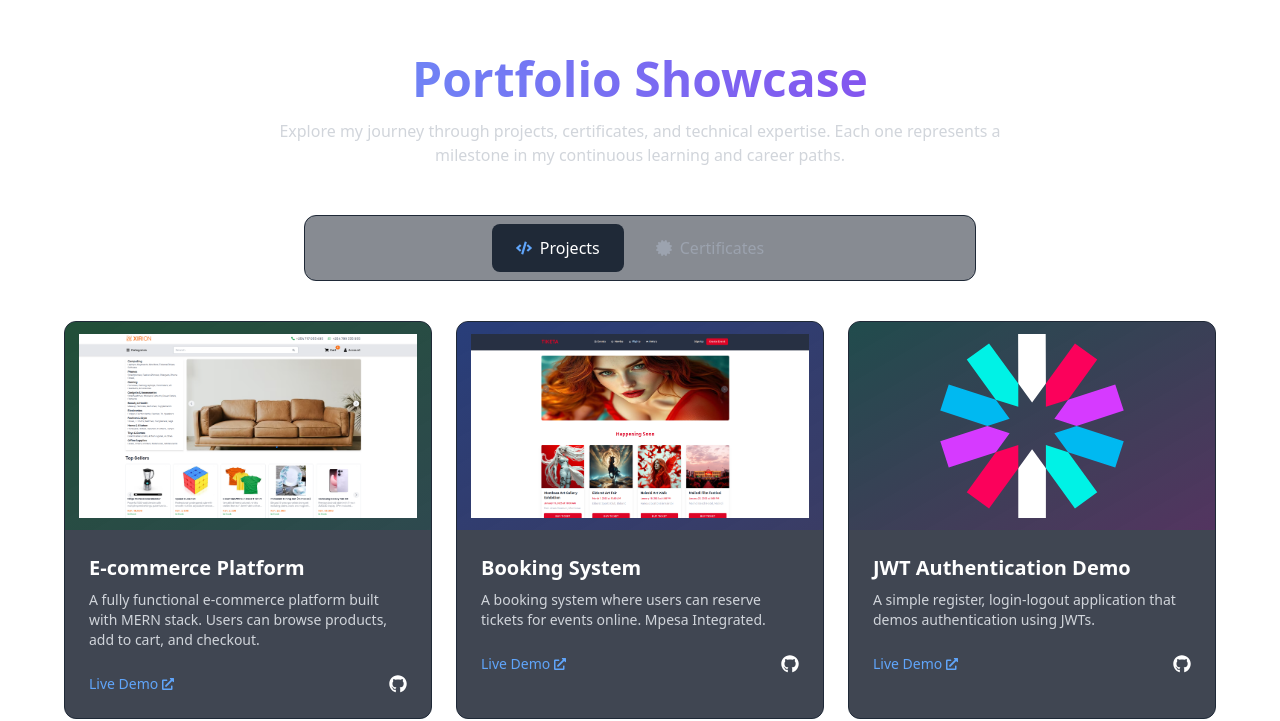
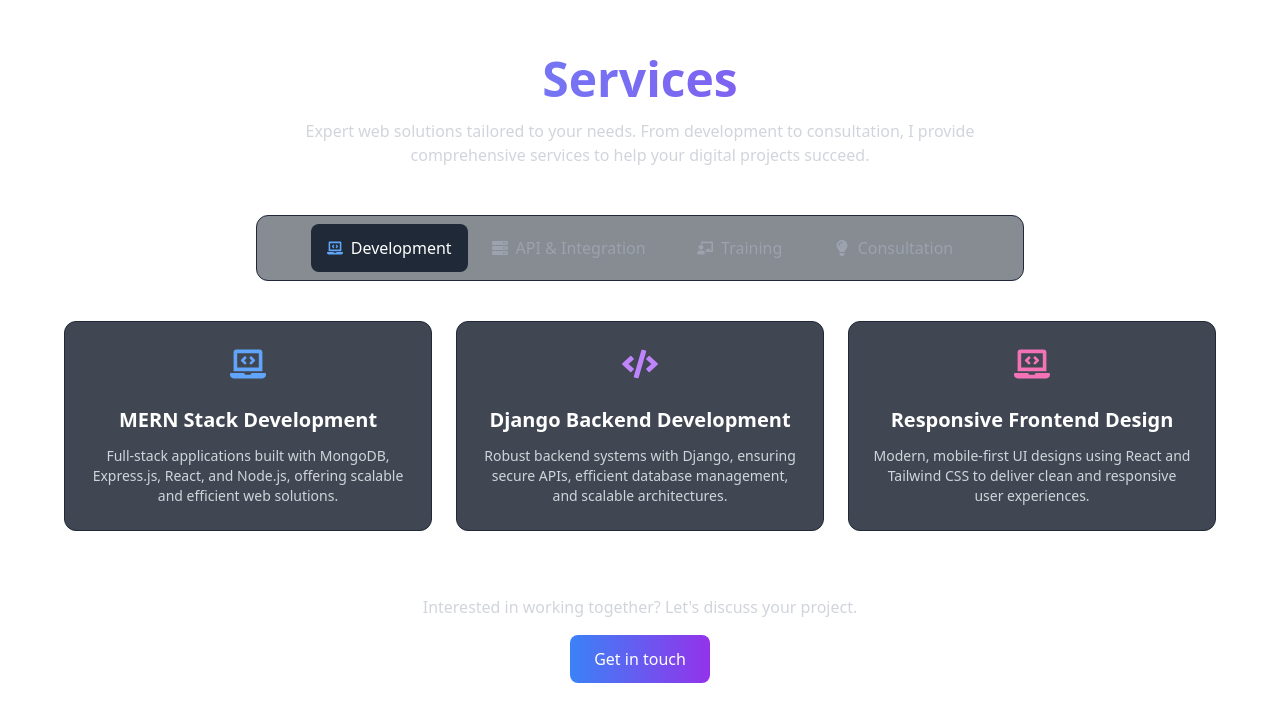
Before and after one commit to jimmindungu3/portfolio, a React (Vite) app: page / in a window 1280 px wide. Shown: the part 1785-2506 px from the top of the page. Built offline with nearby package versions, Linux system fonts and the light colour scheme.

Commit message:
prettify code

```diff
--- a/src/App.jsx
+++ b/src/App.jsx
@@ -8,6 +8,7 @@ import Contact from "./components/Contact";
 import LetsConnect from "./components/LetsConnect";
 import MySkills from "./components/MySkills";
 import Footer from "./components/Footer";
+import Services from "./components/Services";
 
 const App = () => {
   return (
@@ -20,6 +21,7 @@ const App = () => {
         <Navbar />
         <Hero />
         <About />
+        <Services />
         <Projects />
         <MySkills />
         <LetsConnect />
--- a/src/components/Projects.jsx
+++ b/src/components/Projects.jsx
@@ -137,8 +137,8 @@ const Projects = () => {
           data-aos-delay="200"
         >
           Explore my journey through projects, certificates, and technical
-          expertise. Each one represents a milestone in my continuous
-          learning and career paths.
+          expertise. Each one represents a milestone in my continuous learning
+          and career paths.
         </p>
 
         {/* Tabs */}
```
Also changed, not shown: src/components/Contact.jsx (+8 -7 lines), src/components/MySkills.jsx (line endings or trailing spaces).
